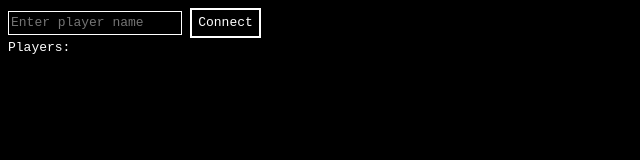
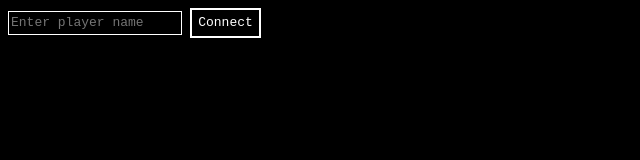
Before and after one commit to PROMCz11/Canvas-Scribble-App, a SvelteKit app: page /testing in a window 1280 px wide. Shown: the top 160 px of the page, without its empty margins (0-640 px from the left). Built offline with nearby package versions, Linux system fonts and the light colour scheme.

Commit message:
blocking players list while disconnected

```diff
--- a/src/routes/testing/+page.svelte
+++ b/src/routes/testing/+page.svelte
@@ -44,14 +44,18 @@
     }} bind:value={nameFromInput} placeholder="Enter player name" type="text">
     <button on:click={establishConnection}>Connect</button>
     {/if}
+    {#if connected}
     <div>
         Players:
         <div class="players">
             {#each players as { name, playerID }}
             <div id={playerID} class="player">{name}</div>
+            {:else}
+            <p>No players yet</p>
             {/each}
         </div>
     </div>
+    {/if}
 </main>
 
 <style>
```
Lines whose indentation alone changed are shown as unchanged.
